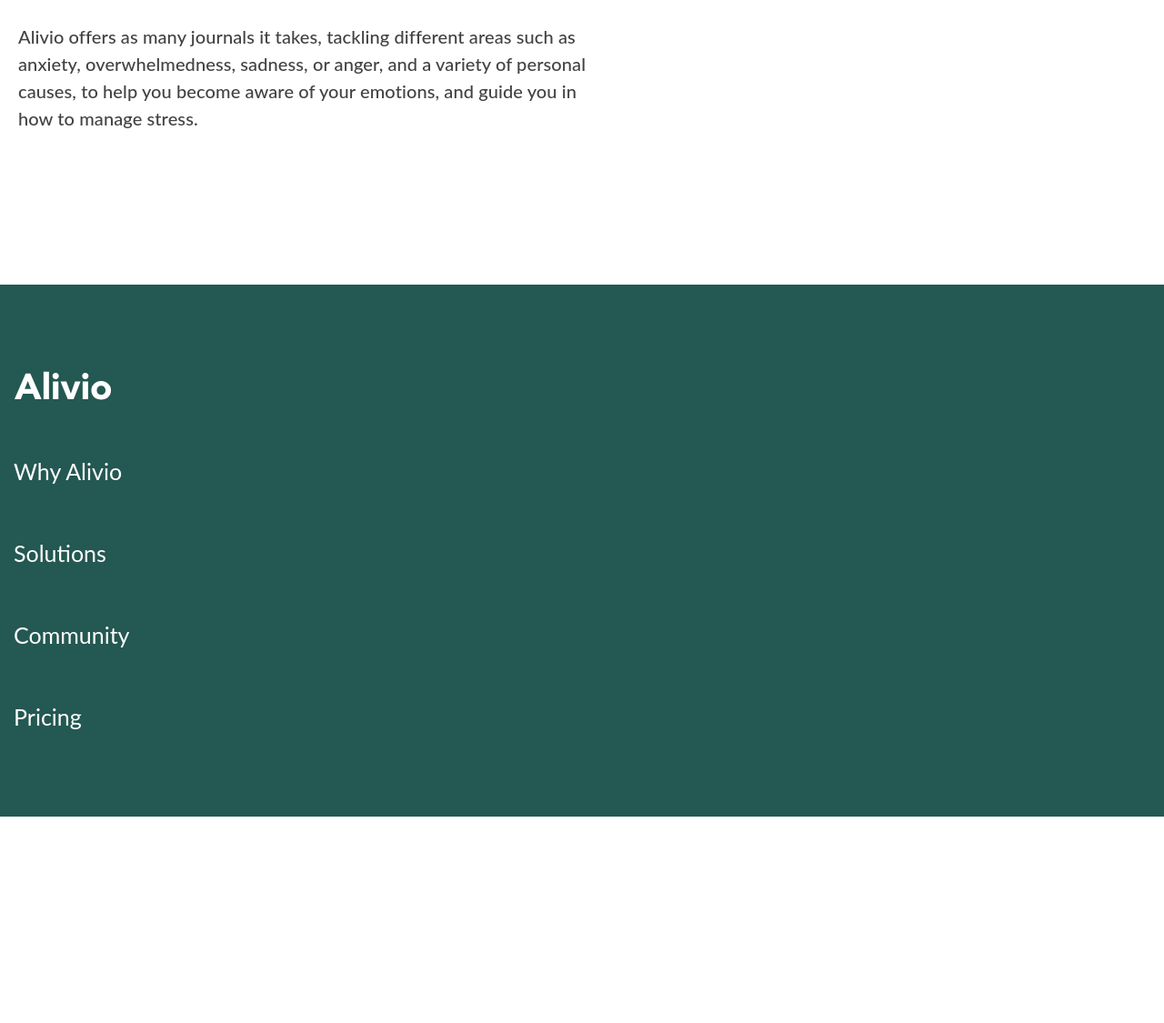
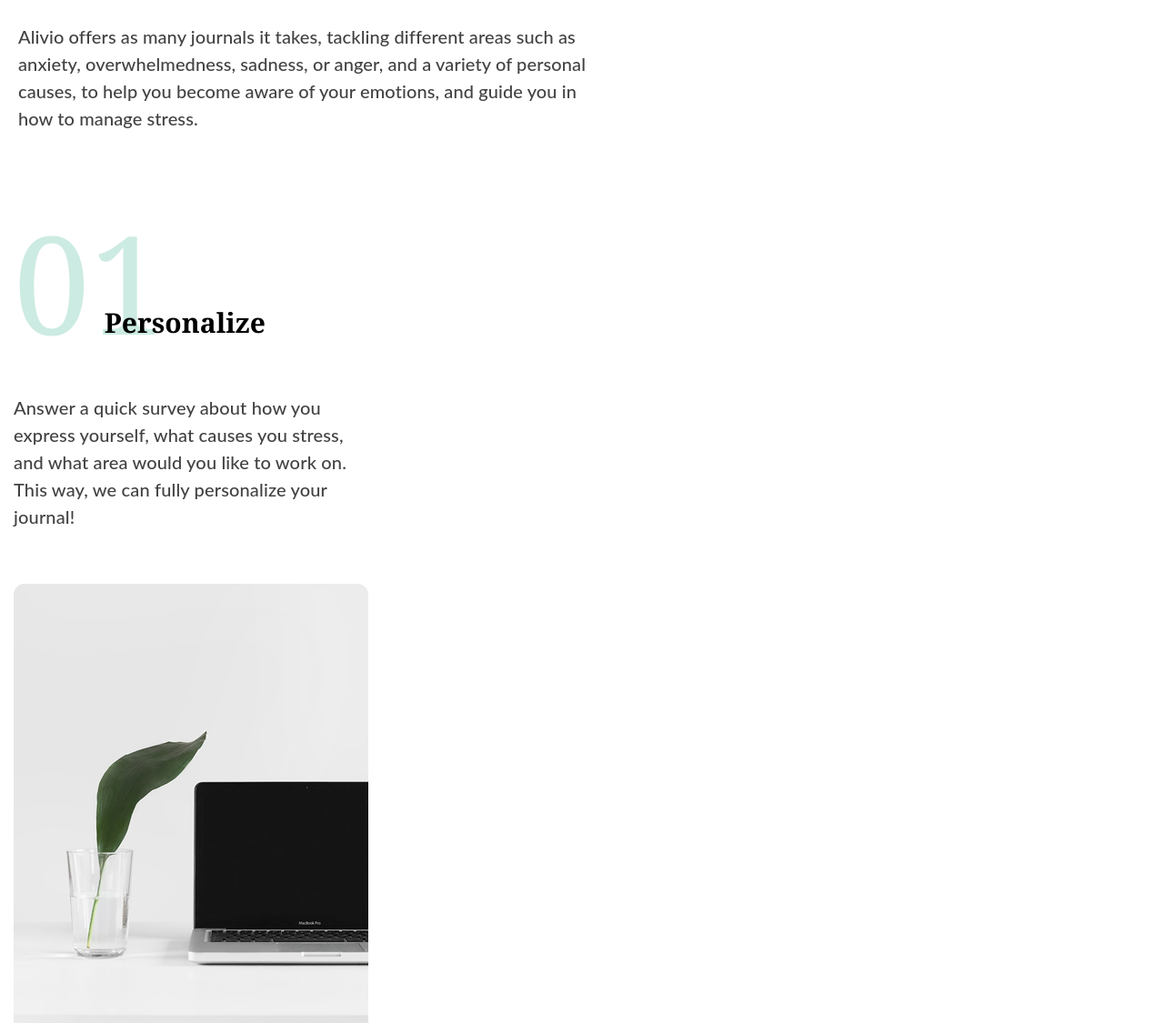
Before and after one commit to TutEvgen1984/site_2_portfolio, a plain HTML site: page index.html in a window 1280 px wide. Shown: the part 1355-2480 px from the top of the page at 91% size. Before the commit the page ends 2253 px from the top, so only its background shows below. Drawn offline with Linux system fonts and the light colour scheme.

Commit message:
30.05.2025

```diff
--- a/index.html
+++ b/index.html
@@ -67,14 +67,21 @@
                             <p class="section--How-it-works__p">Alivio offers as many journals it takes, tackling different areas such as anxiety, overwhelmedness, sadness, or anger, and a variety of personal causes, to help you become aware of your emotions, and guide you in how to manage stress.</p>
                         </div>
                     </div>
-                    <div class="section-02--content--bottom">
-                        <div class="section-02--content--bottom__item-01">
+                    <div class="section-02--3-blocks">
+
+                        <div class="section-02--3-blocks__block-01">
+                            <div class="group-01">
+                                <h1 class="group-01__h1">01</h1>
+                                <h4 class="group-01__h4">Personalize</h4>
+                            </div>
+                            <p class="item-01--p">Answer a quick survey about how you <br> express yourself, what causes you stress,<br> and what area would you like to work on.<br> This way, we can fully personalize your journal!</p>
+                            <img class="item-01--img" src="img/item01.png" alt="flower + Notebook">
+                        </div>
+
+                        <div class="section-02--3-blocks__block-02">
 
                         </div>
-                        <div class="section-02--content--bottom__item-02">
-
-                        </div>
-                        <div class="section-02--content--bottom__item-03">
+                        <div class="section-02--3-blocks__block-03">
 
                         </div>
                     </div>
--- a/style/main.css
+++ b/style/main.css
@@ -260,7 +260,7 @@ body {
 }
 
 .section--How-it-works {
-
+  margin-bottom: 53px;
 }
 
 .section--How-it-works__title-01 {
@@ -297,13 +297,70 @@ body {
   letter-spacing: 0.1px;
 }
 
-.section-02--content--bottom {}
+.section-02--3-blocks {
+  display: flex;
+  gap: 15px;
+  flex-wrap: wrap;
+}
 
-.section-02--content--bottom__item-01 {}
+.section-02--3-blocks__block-01 {
+  max-width: 400px;
+}
 
-.section-02--content--bottom__item-02 {}
+.group-01 {
+  display: flex;
+  margin-bottom: 10px;
 
-.section-02--content--bottom__item-03 {}
+}
+
+.group-01__h1 {
+  font-family: Georgia, serif;
+  font-weight: 400;
+  font-size: 150px;
+  line-height: 150%;
+  color: rgba(1, 153, 109, 0.2);
+  align-content: baseline;
+}
+
+.group-01__h4 {
+  font-family: Georgia, serif;
+  font-weight: 700;
+  font-size: 30px;
+  line-height: 150%;
+  color: #000;
+  align-content: end;
+
+  /* смещение */
+  position: relative;
+  left: -68px;
+  bottom: 46px;
+}
+
+.item-01--p {
+  font-weight: 500;
+  font-size: 20px;
+  line-height: 150%;
+  color: #424242;
+
+  letter-spacing: 0.15px;
+  margin-bottom: 59px;
+}
+
+.item-01--img {
+
+}
+
+.section-02--3-blocks__block-02 {
+
+}
+
+.section-02--3-blocks__block-03 {
+
+}
+
+
+
+
 
 /* #endregion Section-02 */
 
```
Also changed, not shown: img/item01.png (added).
